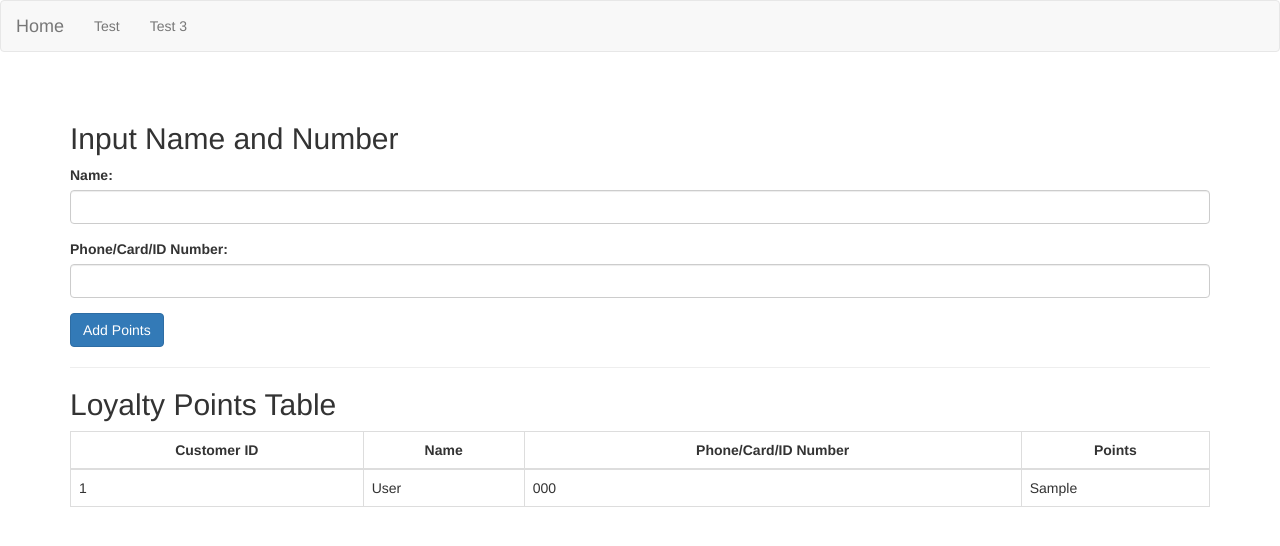
After one commit to JairoTinga/elective, a PHP site: page /test3.php in a window 1280 px wide. The commit adds this page. Shown: the top 546 px of the page. Run offline with PHP 8.4, Linux system fonts and the light colour scheme; tables that the repository leaves empty or names only in its code hold one stand-in row (values such as "Sample post").

Commit message:
added test-loyalty point

```diff
--- a/config.php
+++ b/config.php
@@ -6,12 +6,10 @@ define('DB_USERNAME', 'root');
 define('DB_PASSWORD', '');
 define('DB_NAME', 'elective');
 
-/* Attempt to connect to MySQL database */
-try{
+try {
     $pdo = new PDO("mysql:host=" . DB_SERVER . ";dbname=" . DB_NAME, DB_USERNAME, DB_PASSWORD);
-    // Set the PDO error mode to exception
     $pdo->setAttribute(PDO::ATTR_ERRMODE, PDO::ERRMODE_EXCEPTION);
-} catch(PDOException $e){
+} catch (PDOException $e) {
     die("ERROR: Could not connect. " . $e->getMessage());
 }
 ?>
--- a/index.php
+++ b/index.php
@@ -124,6 +124,7 @@ $showModal = shouldShowModal();
             </div>
             <ul class="nav navbar-nav">
                 <li><a href="test.php">Test</a></li>
+                <li><a href="test3.php">Test 3</a></li>
             </ul>
         </div>
     </nav>
--- a/test.php
+++ b/test.php
@@ -52,6 +52,7 @@ if(isset($_FILES["gifToUpload"])){
             </div>
             <ul class="nav navbar-nav">
                 <li><a href="test.php">Test</a></li>
+                <li><a href="test3.php">Test 3</a></li>
             </ul>
         </div>
     </nav>
--- /dev/null
+++ b/test3.php
@@ -0,0 +1,152 @@
+<?php
+session_start();
+include_once "config.php"; // Include your database connection file
+
+// Check if the form was submitted
+if ($_SERVER["REQUEST_METHOD"] == "POST") {
+    $name = $_POST['name'];
+    $number = $_POST['number'];
+
+    // Check if customer exists
+    $sqlCheck = "SELECT customerID, fullName, mobile, points FROM customer WHERE fullName = ? AND mobile = ?";
+    $stmtCheck = $pdo->prepare($sqlCheck);
+    $stmtCheck->execute([$name, $number]);
+    $existingCustomer = $stmtCheck->fetch(PDO::FETCH_ASSOC);
+
+    if ($existingCustomer) {
+        // Update points for existing customer
+        $sqlUpdatePoints = "UPDATE customer SET points = points + 10 WHERE customerID = ?";
+        $stmtUpdatePoints = $pdo->prepare($sqlUpdatePoints);
+        $stmtUpdatePoints->execute([$existingCustomer['customerID']]);
+
+        // Show popup notification for points added
+        echo '<script>alert("Points added for existing customer!");</script>';
+    } else {
+        // Insert new customer with points
+        $sqlInsertCustomer = "INSERT INTO customer (fullName, mobile, points) VALUES (?, ?, 10)";
+        $stmtInsertCustomer = $pdo->prepare($sqlInsertCustomer);
+        $stmtInsertCustomer->execute([$name, $number]);
+
+        // Show popup notification for new customer added
+        echo '<script>alert("New customer added with points!");</script>';
+    }
+
+    // Redirect after processing
+    header("Location: test3.php?upload=success");
+    exit();
+}
+
+// Fetch data from the customer table
+$sqlFetch = "SELECT customerID, fullName, mobile, points FROM customer";
+$loyaltyPointsData = [];
+if ($stmtFetch = $pdo->query($sqlFetch)) {
+    $loyaltyPointsData = $stmtFetch->fetchAll(PDO::FETCH_ASSOC);
+}
+
+// HTML form for inputting customer data
+?>
+
+<!DOCTYPE html>
+<html lang="en">
+
+<head>
+    <meta charset="utf-8">
+    <meta http-equiv="X-UA-Compatible" content="IE=edge">
+    <meta name="viewport" content="width=device-width, initial-scale=1">
+    <title>Test 3</title>
+    <link href="https://maxcdn.bootstrapcdn.com/bootstrap/3.3.7/css/bootstrap.min.css" rel="stylesheet">
+    <style>
+        .container {
+            margin-top: 50px;
+        }
+
+        th {
+            text-align: center;
+        }
+    </style>
+</head>
+
+<body>
+    <!-- Navbar -->
+    <nav class="navbar navbar-default">
+        <div class="container-fluid">
+            <div class="navbar-header">
+                <a class="navbar-brand" href="index.php">Home</a>
+            </div>
+            <ul class="nav navbar-nav">
+                <li><a href="test.php">Test</a></li>
+                <li><a href="test3.php">Test 3</a></li>
+            </ul>
+        </div>
+    </nav>
+
+    <div class="container">
+        <h2>Input Name and Number</h2>
+        <form id="customerForm" method="post" action="<?php echo htmlspecialchars($_SERVER["PHP_SELF"]); ?>">
+            <div class="form-group">
+                <label for="name">Name:</label>
+                <input type="text" class="form-control" id="name" name="name" required autocomplete="off">
+            </div>
+            <div class="form-group">
+                <label for="number">Phone/Card/ID Number:</label>
+                <input type="text" class="form-control" id="number" name="number" required autocomplete="off">
+            </div>
+            <button type="submit" class="btn btn-primary">Add Points</button>
+        </form>
+
+        <hr>
+
+        <h2>Loyalty Points Table</h2>
+        <div class="table-responsive">
+            <table class="table table-bordered">
+                <thead>
+                    <tr>
+                        <th>Customer ID</th>
+                        <th>Name</th>
+                        <th>Phone/Card/ID Number</th>
+                        <th>Points</th>
+                    </tr>
+                </thead>
+                <tbody>
+                    <?php
+                    // Display loyalty points table from fetched data
+                    foreach ($loyaltyPointsData as $data) {
+                        echo "<tr>";
+                        echo "<td>" . $data['customerID'] . "</td>";
+                        echo "<td>" . $data['fullName'] . "</td>";
+                        echo "<td>" . $data['mobile'] . "</td>";
+                        echo "<td>" . $data['points'] . "</td>"; // Display points
+                        echo "</tr>";
+                    }
+                    ?>
+                </tbody>
+            </table>
+        </div>
+    </div>
+
+    <script src="https://ajax.googleapis.com/ajax/libs/jquery/1.12.4/jquery.min.js"></script>
+    <script src="https://maxcdn.bootstrapcdn.com/bootstrap/3.3.7/js/bootstrap.min.js"></script>
+    <script>
+        // JavaScript to autofill form fields based on selected customer
+        $(document).ready(function() {
+            $('#name').on('input', function() {
+                var inputName = $(this).val();
+                <?php
+                // Convert PHP array to JavaScript for easier processing
+                $loyaltyPointsDataJson = json_encode($loyaltyPointsData);
+                echo "var loyaltyPointsData = " . $loyaltyPointsDataJson . ";\n";
+                ?>
+                var matchingCustomer = loyaltyPointsData.find(function(customer) {
+                    return customer.fullName === inputName;
+                });
+                if (matchingCustomer) {
+                    $('#number').val(matchingCustomer.mobile);
+                } else {
+                    $('#number').val('');
+                }
+            });
+        });
+    </script>
+</body>
+
+</html>
```
Also changed, not shown: uploads/Untitled.gif (added), 1 other file.
